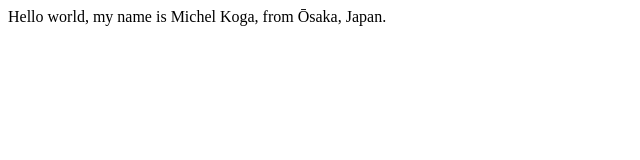
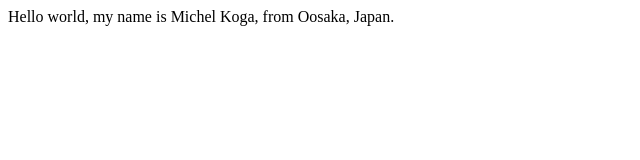
Before and after one commit to michelkoga/michelkoga.github.io, a plain HTML site: page index.html in a window 1280 px wide. Shown: the full height of the page, 0-640 px from the left. Drawn offline with Linux system fonts and the light colour scheme.

Commit message:
melhorando

```diff
--- a/index.html
+++ b/index.html
@@ -2,7 +2,7 @@
 <html>
 
 <body>
-	Hello world, my name is Michel Koga, from Ōsaka, Japan.
+	Hello world, my name is Michel Koga, from Oosaka, Japan.
 </body>
 
 </html>
```
